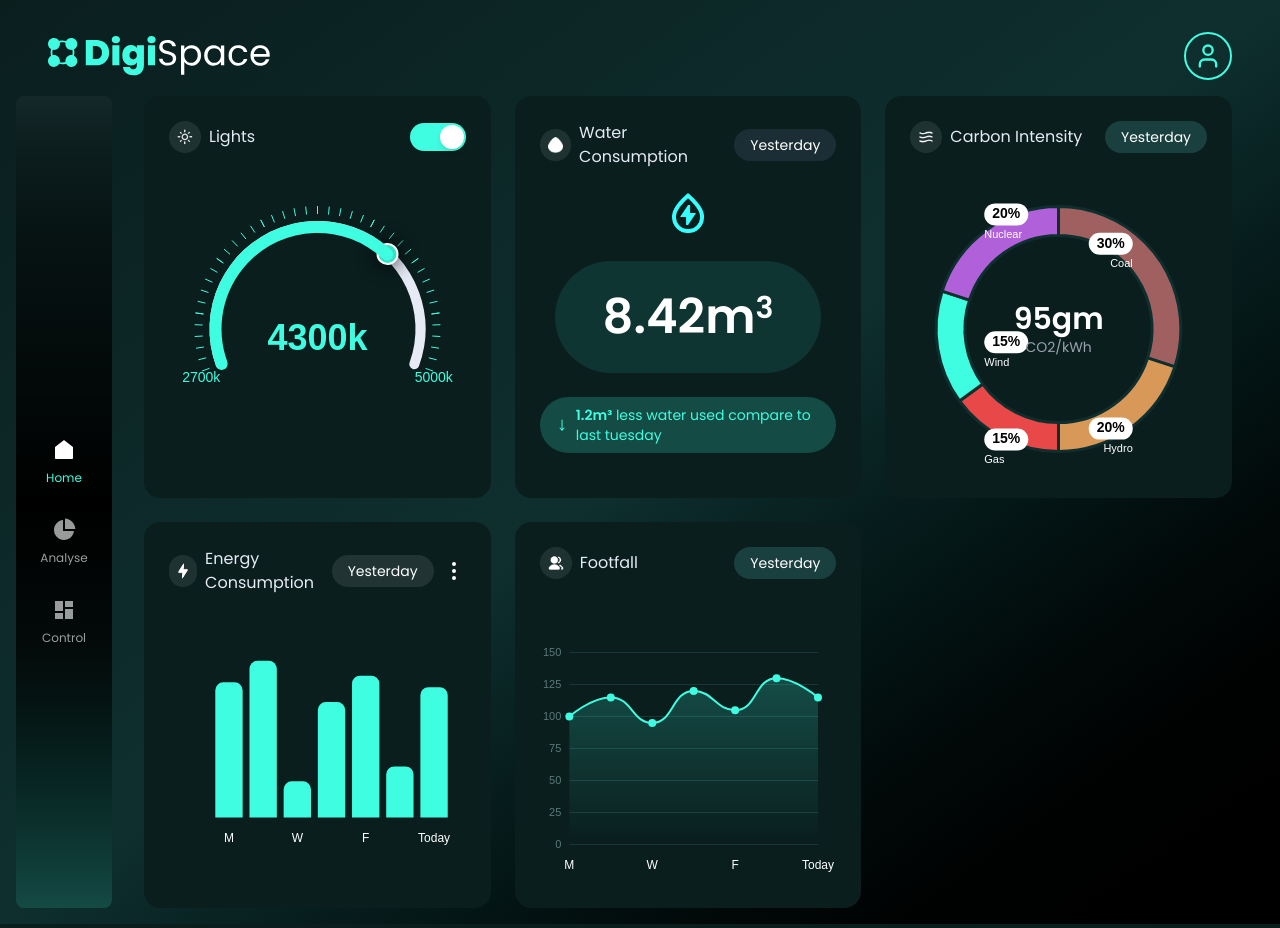
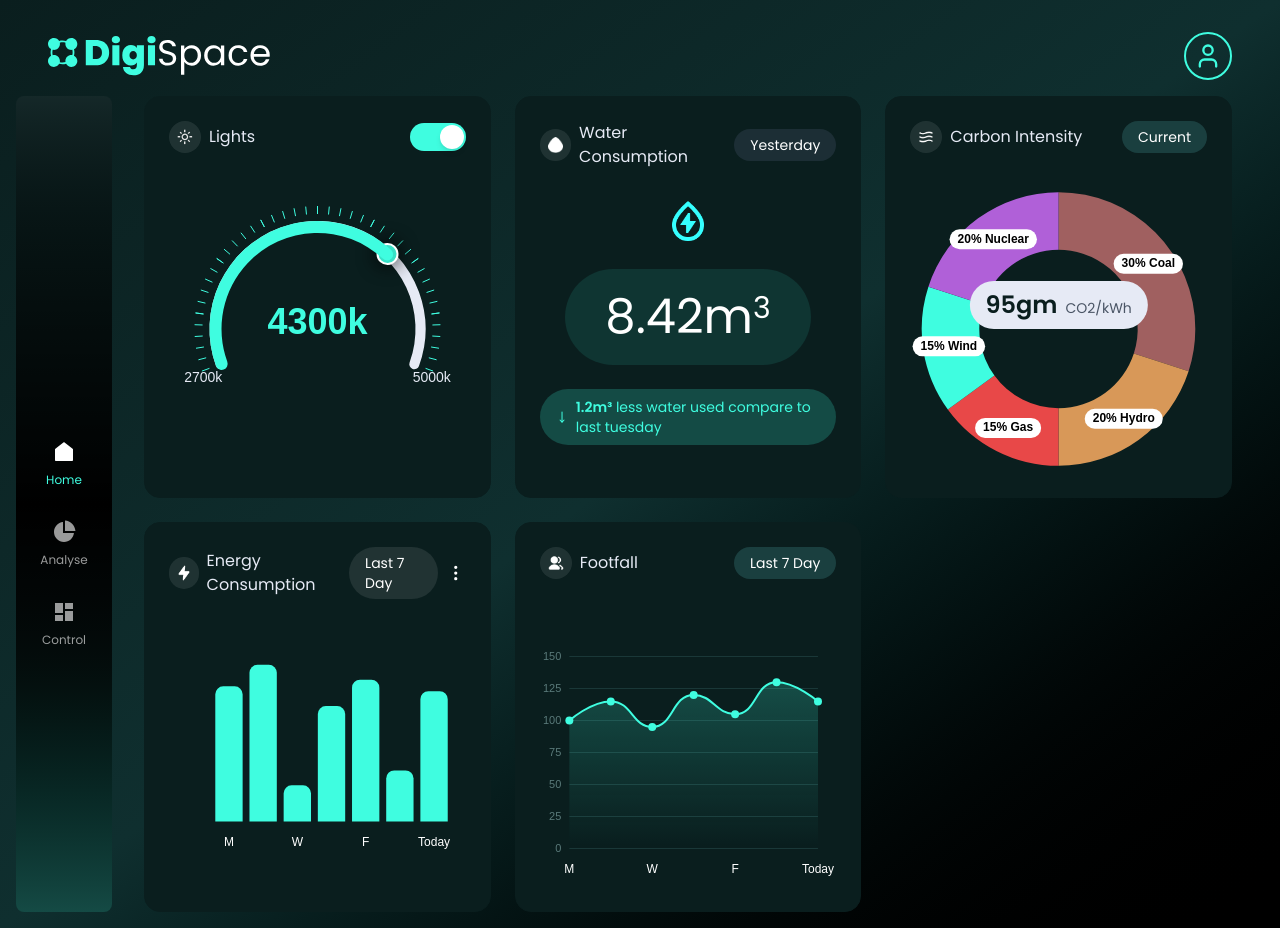
Before and after one commit to CoderLovely08/AVM-Demo, a React app: page / in a window 1280 px wide. Built offline with nearby package versions, Linux system fonts and the light colour scheme; the HTML template or start-up script is replaced by a standard one.

Commit message:
[Fix]: Carbon intensity pie chart label positions

```diff
--- a/src/components/CarbonIntensityCard.tsx
+++ b/src/components/CarbonIntensityCard.tsx
@@ -16,24 +16,24 @@ const CarbonIntensityCard = () => {
     series: [
       {
         type: "pie",
-        radius: ["65%", "85%"],
+        radius: ["95%", "55%"],
         center: ["50%", "50%"],
         avoidLabelOverlap: false,
         itemStyle: {
           borderRadius: 0,
           borderColor: "#0f2f2f",
-          borderWidth: 3,
+          borderWidth: 0,
         },
         label: {
           show: true,
-          // position: "outer",
+          position: "inside",
           alignTo: "edge",
           formatter: function (params: any) {
-            return `{percent|${params.value}%}\n{name|${params.name}}`;
+            return `{pill|${params.value}% ${params.name}}`;
           },
           rich: {
-            percent: {
-              fontSize: 14,
+            pill: {
+              fontSize: 12,
               fontWeight: "bold",
               color: "#000",
               backgroundColor: "#fff",
@@ -41,11 +41,11 @@ const CarbonIntensityCard = () => {
               borderRadius: 12,
               align: "center",
             },
-            name: {
-              fontSize: 11,
-              color: "#fff",
-              padding: [4, 0, 0, 0],
-            },
+            // name: {
+            //   fontSize: 11,
+            //   color: "#fff",
+            //   padding: [4, 0, 0, 0],
+            // },
           },
           distanceToLabelLine: 5,
         },
@@ -77,7 +77,7 @@ const CarbonIntensityCard = () => {
       <div className="flex items-center justify-between mb-8">
         <CardTitle icon={airIcon} label="Carbon Intensity" />
         <span className="px-4 py-1.5 bg-[#1a3f3f] text-white text-sm rounded-full">
-          Yesterday
+          Current
         </span>
       </div>
 
@@ -86,9 +86,9 @@ const CarbonIntensityCard = () => {
           option={getOption()}
           style={{ height: "100%", width: "100%" }}
         />
-        <div className="absolute top-1/2 left-1/2 transform -translate-x-1/2 -translate-y-1/2 text-center pointer-events-none">
-          <div className="text-3xl font-semibold text-white">95gm</div>
-          <div className="text-sm text-gray-400">CO2/kWh</div>
+        <div className="absolute space-x-2 bg-secondary px-4 py-2 rounded-full top-1/2 left-1/2 transform -translate-x-1/2 -translate-y-3/3 text-center pointer-events-none">
+          <span className="text-2xl font-semibold text-background">95gm</span>
+          <span className="text-sm text-gray-600">CO2/kWh</span>
         </div>
       </div>
     </CardLayout>
--- a/src/components/EnergyConsumptionCard.tsx
+++ b/src/components/EnergyConsumptionCard.tsx
@@ -58,7 +58,7 @@ const EnergyConsumptionCard = () => {
         <CardTitle icon={flashIcon} label="Energy Consumption" />
         <div className="flex items-center gap-2">
           <span className="px-4 py-1.5 bg-gray-200/10 text-white text-sm rounded-full">
-            Yesterday
+            Last 7 Day
           </span>
           <EllipsisVertical />
         </div>
--- a/src/components/FootfallCard.tsx
+++ b/src/components/FootfallCard.tsx
@@ -103,7 +103,7 @@ const FootfallCard = () => {
       <div className="flex items-center justify-between mb-8">
         <CardTitle icon={usersIcon} label="Footfall" />
         <span className="px-4 py-1.5 bg-[#1a3f3f] text-white text-sm rounded-full">
-          Yesterday
+          Last 7 Day
         </span>
       </div>
 
--- a/src/components/LightsCard.tsx
+++ b/src/components/LightsCard.tsx
@@ -62,7 +62,7 @@ const LightsCard = () => {
                     distance: -16,
                 },
                 axisLabel: {
-                    color: "#3FFDE0",
+                    color: "#E6EAF5",
                     fontSize: 14,
                     distance: -20,
                     formatter: function (value: number) {
@@ -71,11 +71,12 @@ const LightsCard = () => {
                         }
                         return "";
                     },
+                    padding: [14, 2, 0, 2]
                 },
                 detail: {
                     fontSize: 36,
                     fontWeight: 600,
-                    offsetCenter: [0, "10%"],
+                    offsetCenter: [0, "-5%"],
                     color: "#3FFDE0",
                     formatter: "{value}k",
                 },
--- a/src/components/WaterConsumptionCard.tsx
+++ b/src/components/WaterConsumptionCard.tsx
@@ -25,8 +25,8 @@ const WaterConsumptionCard = () => {
         />
 
         <div className="relative">
-          <div className="bg-primary/10 px-12 py-8 rounded-full">
-            <span className="text-5xl font-semibold text-white">
+          <div className="bg-primary/10 px-10 py-6 rounded-full">
+            <span className="text-5xl font-normal text-white">
               8.42m<sup className="text-3xl">3</sup>
             </span>
           </div>
```
